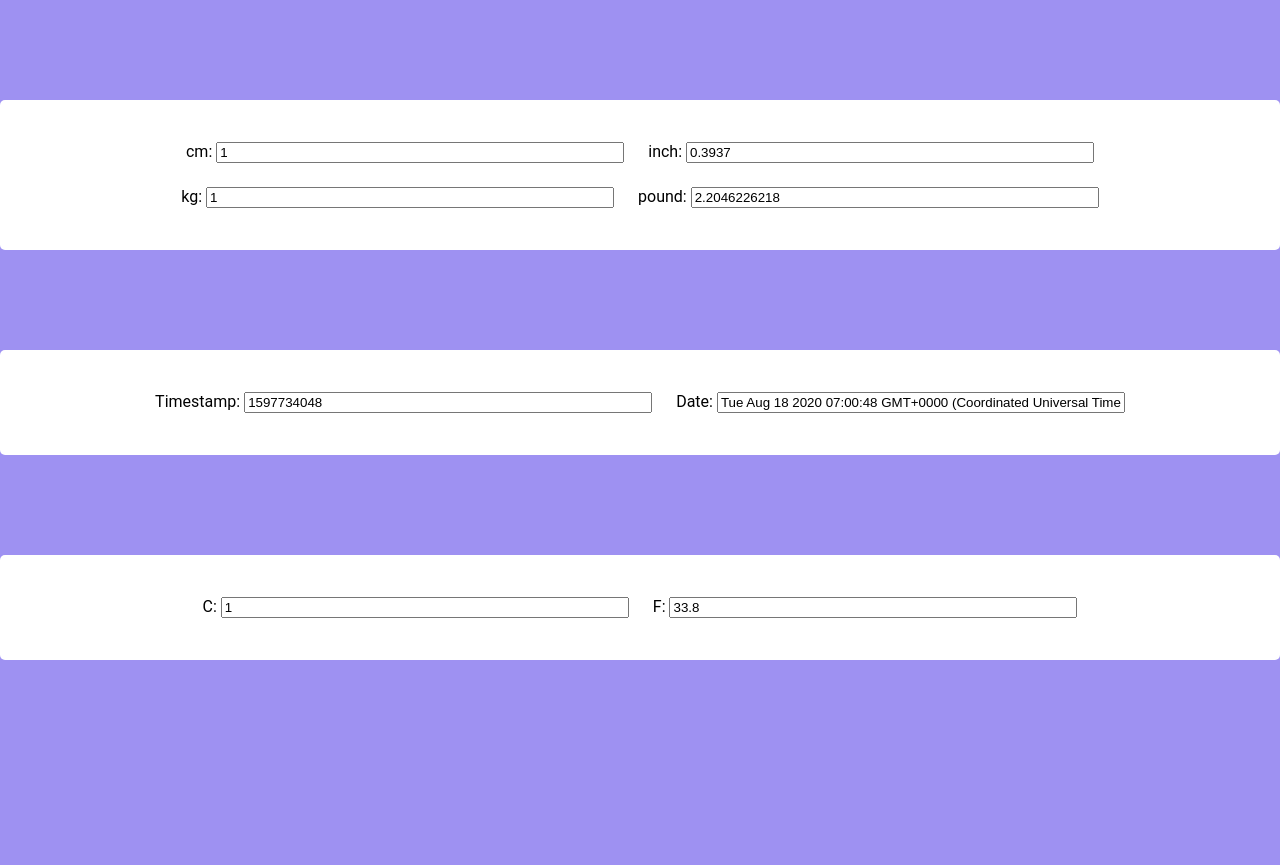
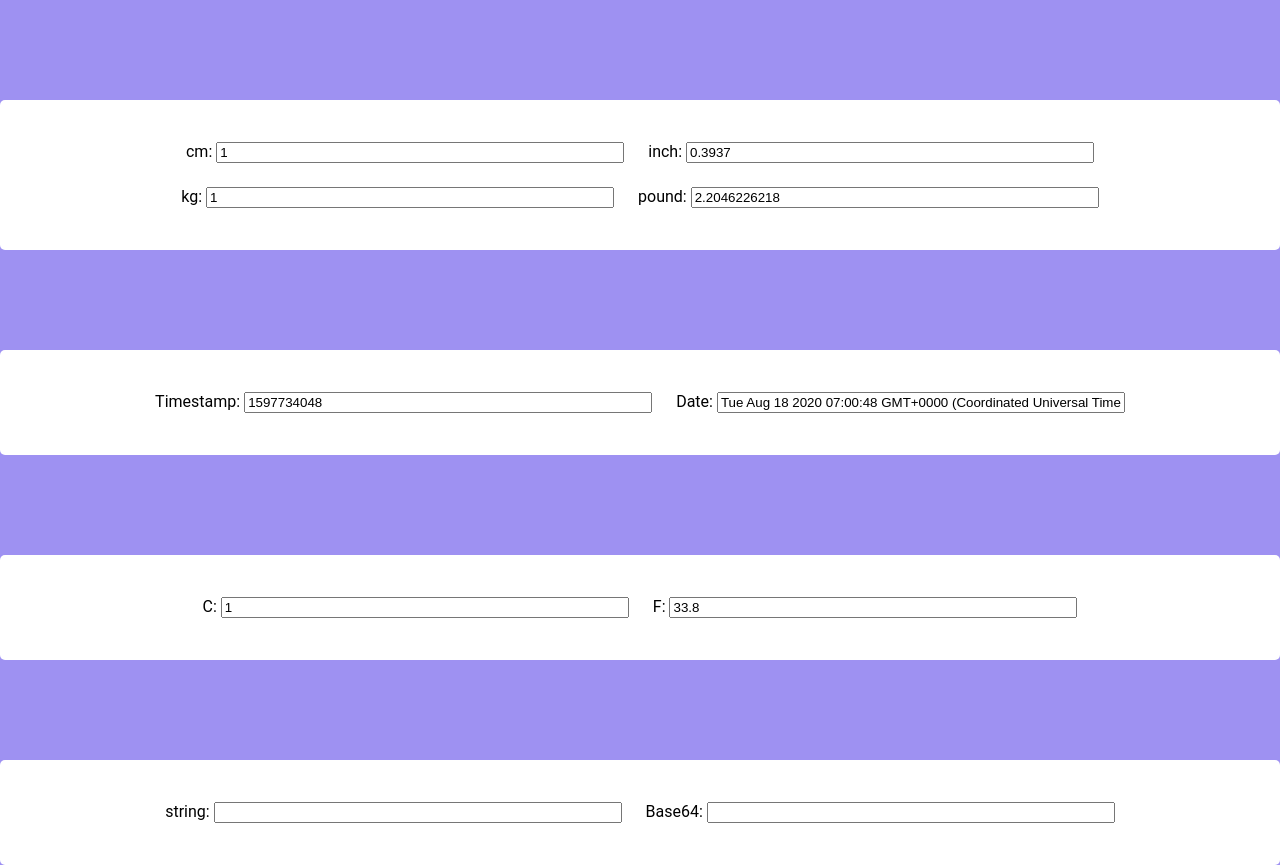
Before and after one commit to LuPoYi/converter, a React (Create React App) app: page / in a window 1280 px wide. Before the commit the page ends 800 px from the top, so only its background shows below. Built offline with nearby package versions, Linux system fonts and the light colour scheme.

Commit message:
Add Base64

```diff
--- a/src/App.js
+++ b/src/App.js
@@ -3,6 +3,8 @@ import './App.css';
 import MeasurementUnit from './components/MeasurementUnit';
 import Timestamp from './components/Timestamp';
 import TemperatureUnit from './components/TemperatureUnit';
+import Base64 from './components/Base64';
+import ColorCode from './components/ColorCode';
 
 
 function App() {
@@ -11,6 +13,8 @@ function App() {
       <MeasurementUnit />
       <Timestamp />
       <TemperatureUnit />
+      <Base64 />
+      {/* <ColorCode /> */}
     </div>
   );
 }
--- /dev/null
+++ b/src/components/Base64.js
@@ -0,0 +1,55 @@
+import React, { Component } from 'react';
+class Base64 extends Component {
+  constructor() {
+    super()
+    this.state = {
+      stringInput: "",
+      base64Input: "",
+
+    }
+    this.stringHandleChange = this.stringHandleChange.bind(this)
+    this.base64HandleChange = this.base64HandleChange.bind(this)
+  }
+
+  stringHandleChange(event) {
+    let value
+    try {
+      value = btoa(event.target.value)
+    } catch {
+      value = "ERROR"
+    }
+
+    this.setState({
+      stringInput: event.target.value,
+      base64Input: value
+    })
+  }
+  base64HandleChange(event) {
+    let value
+    try {
+      value = atob(event.target.value)
+    } catch {
+      value = "ERROR"
+    }
+    this.setState({
+      stringInput: value,
+      base64Input: event.target.value
+    })
+  }
+
+
+  render() {
+    return (
+      <div className="card">
+        <div className="item">
+        string: <input onChange={this.stringHandleChange} value={this.state.stringInput}></input>
+        </div>
+        <div className="item">
+          Base64: <input onChange={this.base64HandleChange} value={this.state.base64Input}></input>
+        </div>
+      </div >
+    )
+  }
+}
+
+export default Base64
```
